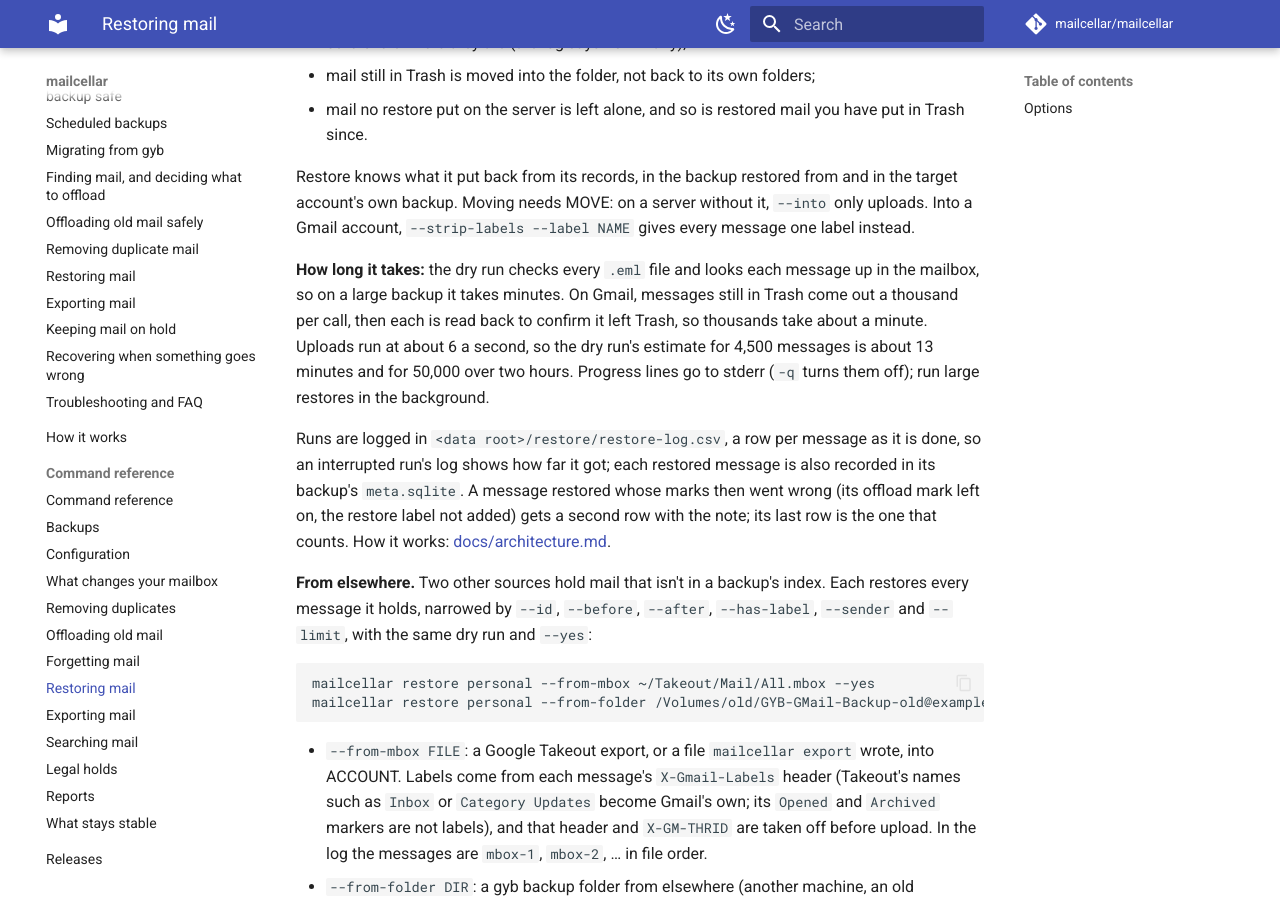
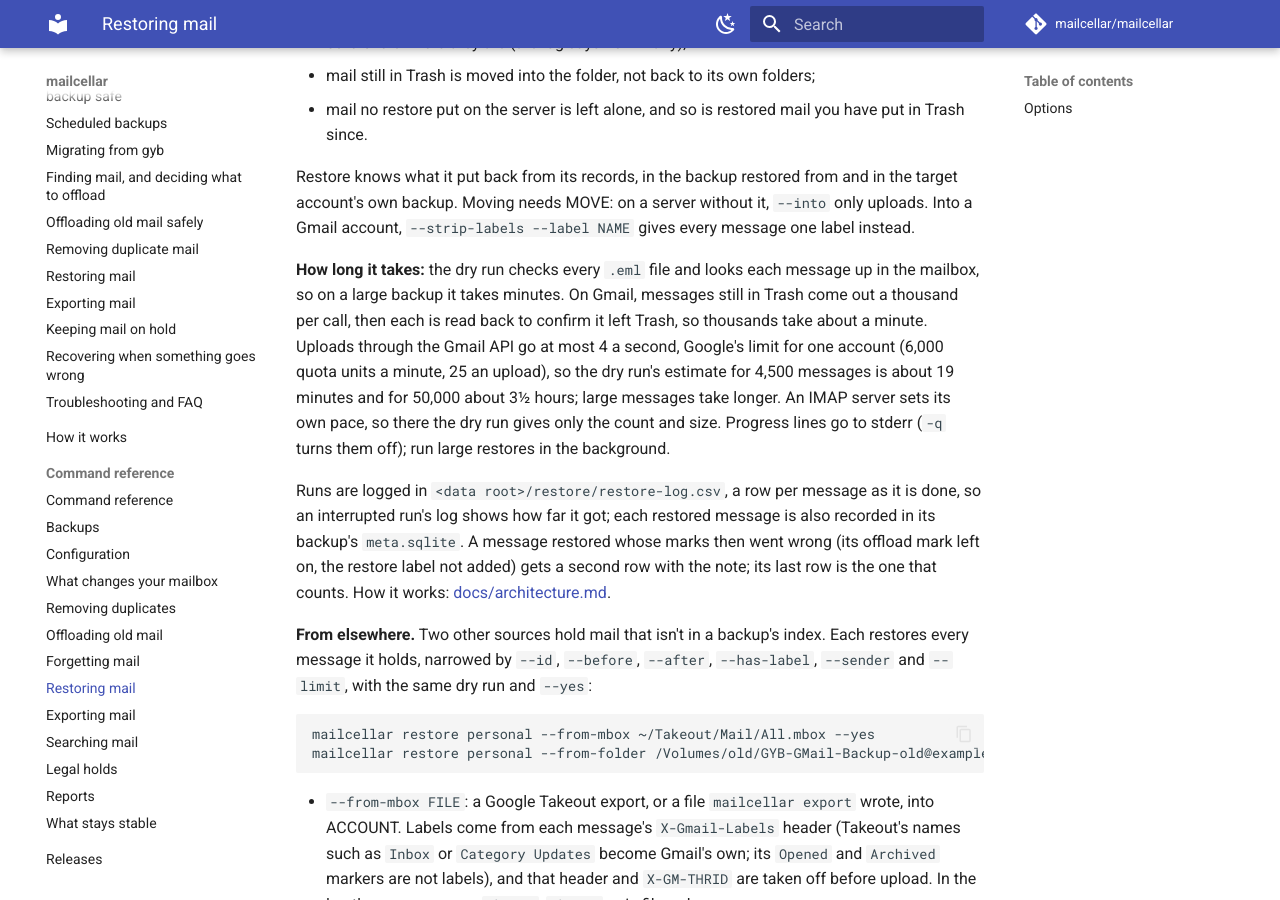
Before and after one commit to mailcellar/mailcellar, an MkDocs documentation site: the page built from docs/reference/restore.md, in a window 1280 px wide and 900 px high, scrolled down 2214 px. Built offline with MkDocs 1.6.1 and Material for MkDocs 9.7.7, drawn with Linux system fonts in a browser that asks for light colours; comment, search, counter and statistics services are not loaded.

Commit message:
fix(restore): estimate uploads from Google's quota, and not over IMAP
The dry run's upload estimate, and the docs, used 6 imports a second,
measured once against one account. Google's usage-limits page now gives
each account 6,000 quota units a minute through the Gmail API, and
messages.import costs 25: at most 4 a second, so the estimates were
about a third short. The rate is now that arithmetic, with its source.

Into an IMAP server the same estimate was printed, though nothing
measured or published says how fast a server takes APPENDs; there the
dry run now gives the count and size only. The worked examples in the
restore reference and guide (4,500 and 50,000 messages) are recomputed
at 4 a second; troubleshooting says the rate is the Gmail API's.

Checked with the fakes: the estimate line through the API and its
absence over IMAP. pytest, Dovecot and the strict docs build pass.

Co-Authored-By: Claude Opus 5.5 <noreply@anthropic.com>

```diff
--- a/docs/reference/restore.md
+++ b/docs/reference/restore.md
@@ -121,9 +121,12 @@ without it, `--into` only uploads. Into a Gmail account,
 **How long it takes:** the dry run checks every `.eml` file and looks each
 message up in the mailbox, so on a large backup it takes minutes. On Gmail,
 messages still in Trash come out a thousand per call, then each is read back to
-confirm it left Trash, so thousands take about a minute. Uploads run at
-about 6 a second, so the dry run's estimate for 4,500 messages is about 13
-minutes and for 50,000 over two hours. Progress lines go to stderr (`-q` turns them off); run
+confirm it left Trash, so thousands take about a minute. Uploads through
+the Gmail API go at most 4 a second, Google's limit for one account (6,000
+quota units a minute, 25 an upload), so the dry run's estimate for 4,500
+messages is about 19 minutes and for 50,000 about 3½ hours; large messages
+take longer. An IMAP server sets its own pace, so there the dry run gives
+only the count and size. Progress lines go to stderr (`-q` turns them off); run
 large restores in the background.
 
 Runs are logged in `<data root>/restore/restore-log.csv`, a row per message
```
Also changed, not shown: CHANGELOG.md (+7 -0 lines), docs/guide/restore.md (+3 -2 lines), docs/guide/troubleshooting.md (+1 -1 lines), 4 other files.
